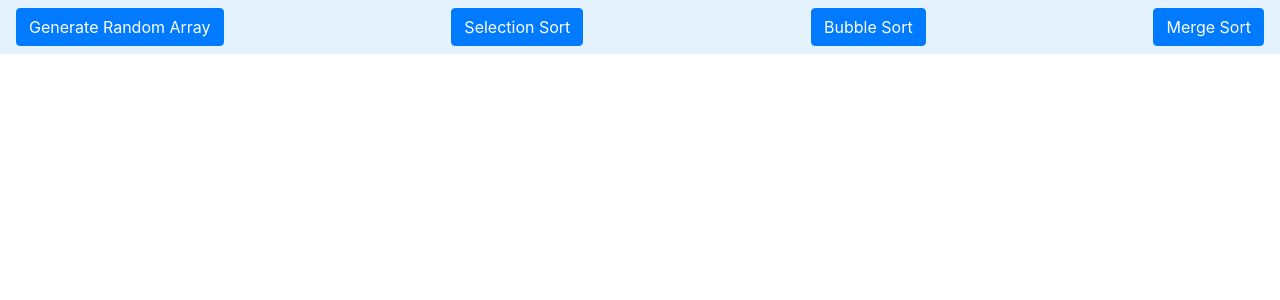
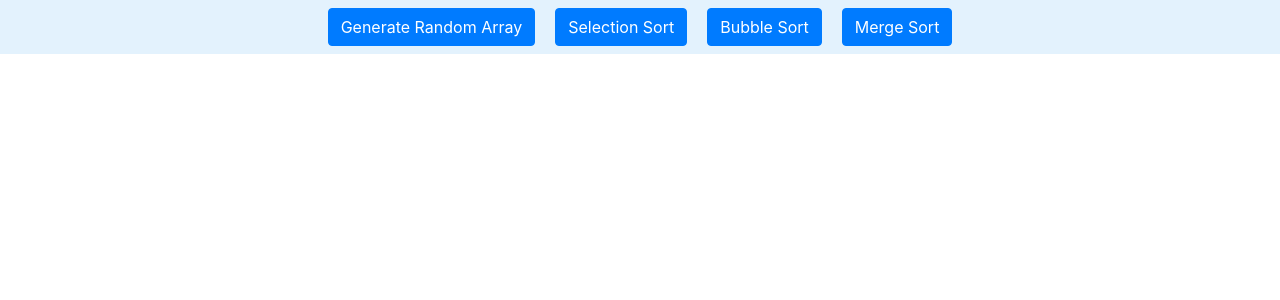
Before and after one commit to Siddharths8212376/sorting-viz, a React (Create React App) app: page / in a window 1280 px wide. Shown: the top 300 px of the page. Built offline with nearby package versions, Linux system fonts and the light colour scheme.

Commit message:
centered the buttons

```diff
--- a/src/components/button.js
+++ b/src/components/button.js
@@ -1,8 +1,8 @@
 import React from 'react'
 
-const Button = ({text}) => {
+const Button = ({text, style}) => {
     return (
-        <button type="button" className="btn btn-primary">{text}</button>
+        <button type="button" className="btn btn-primary" style={style}>{text}</button>
     )
 }
 
--- a/src/components/menu.js
+++ b/src/components/menu.js
@@ -19,12 +19,23 @@ const randRange = (min, max) => {
 const Menu = ({arr, setArr}) => {
 
     const array = generateArray()
+    const buttonStyle = {
+        marginLeft:"10px", marginRight:"10px"
+    }
     return (
-        <nav className="navbar navbar-light" style={{backgroundColor:"#e3f2fd"}}>
-            <button type="button" className="btn btn-primary" onClick={() => {setArr(generateArray); console.log(arr)}}>Generate Random Array</button>
-            <button type="button" className="btn btn-primary" onClick={() => {SelectionSort(arr); console.log(arr)}}>Selection Sort</button>
-            <Button text={"Bubble Sort"}/>
-            <Button text={"Merge Sort"}/>
+        <nav className="navbar navbar-light" style={{
+            backgroundColor:"#e3f2fd",
+            display:"inline-block",
+            textAlign:"center",
+            left:"50%",
+            transform:"translatex(-50%)",
+            width:"100%",
+            }
+            }>
+            <button type="button" className="btn btn-primary" onClick={() => {setArr(generateArray); console.log(arr)}} style={buttonStyle}>Generate Random Array</button>
+            <button type="button" className="btn btn-primary" onClick={() => {SelectionSort(arr); console.log(arr)}} style={buttonStyle}>Selection Sort</button>
+            <Button text={"Bubble Sort"} style={buttonStyle}/>
+            <Button text={"Merge Sort"} style={buttonStyle}/>
         </nav>
     )
 }
```
Also changed, not shown: src/components/visualizer.css (line endings or trailing spaces).
